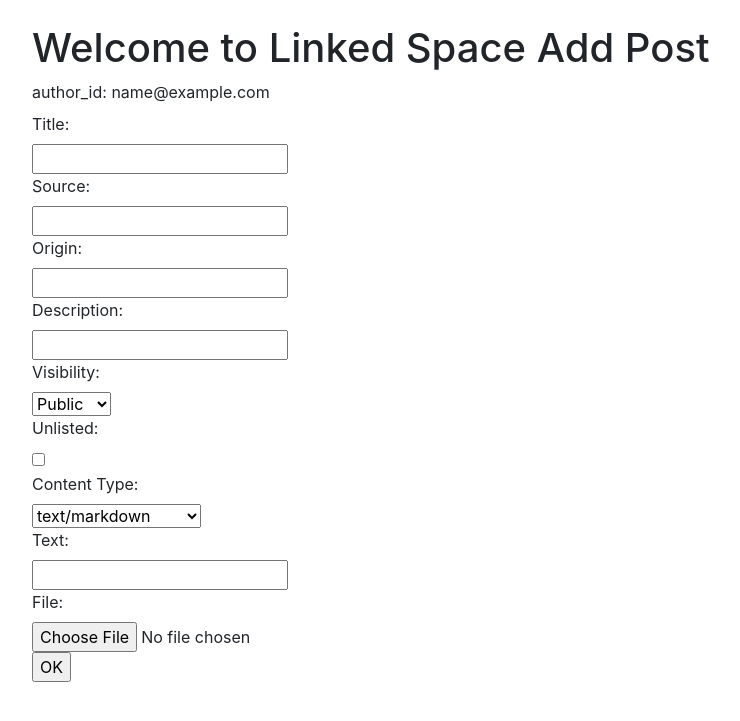
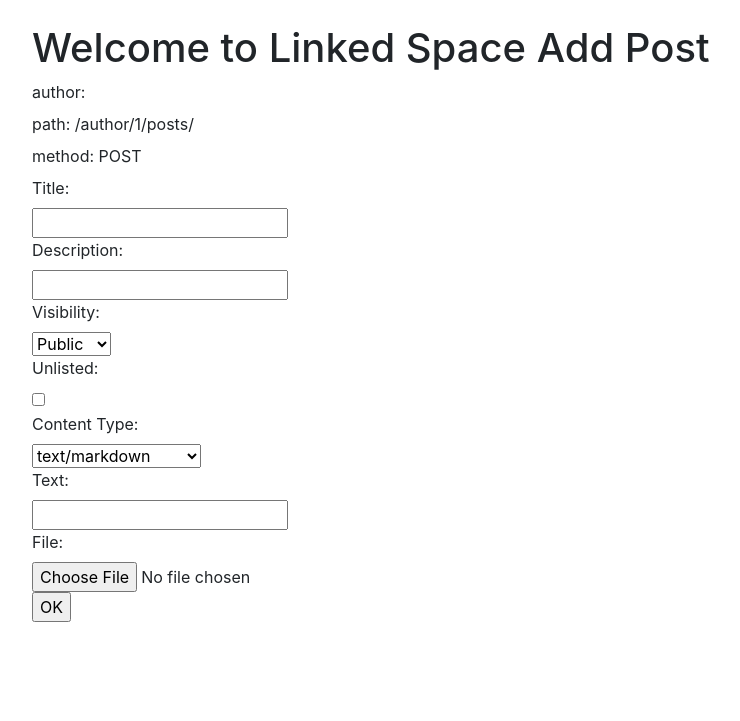
Before and after one commit to CMPUT404-Fa21-Organization/CMPUT404-Project-Social-Distribution, a Django app: page /author/1/posts/add_post/ in a window 1280 px wide. Shown: the part 56-777 px from the top of the page, without its empty margins (53-793 px from the left). Run offline with Django 3.2, Linux system fonts and the light colour scheme; the visitor is signed in with stand-in values (Sample User, id 1); some libraries are stand-ins or nearby versions.

Commit message:
Update Posts

```diff
--- a/CMPUT404Project/LinkedSpace/templates/LinkedSpace/Posts/add_post.html
+++ b/CMPUT404Project/LinkedSpace/templates/LinkedSpace/Posts/add_post.html
@@ -7,24 +7,20 @@
 {% block content %}
     <h1>Welcome to Linked Space Add Post</h1>
     {% if user.is_authenticated %}
-        <form action='' method="post" enctype="multipart/form-data">
+         <form action={{ path }} method= {{ method }} enctype="multipart/form-data">
             {% csrf_token %}
-            <label for="author_id">author_id: {{ user }}</label><br>
+            <label for="author">author: {{ name }}</label><br>
+            <label for="path">path: {{ path }}</label><br>
+            <label for="path">method: {{ method }}</label><br>
+
 
             <label for="Title">Title:</label><br>
             <input id="title" type="text" name="title"> <br>
-
-            <label for="source">Source:</label><br>
-            <input id="source" type="text" name="source"> <br>
-
-            <label for="Origin">Origin:</label><br>
-            <input id="origin" type="text" name="origin"><br>
 
             <label for="Description">Description:</label><br>
             <input id="description" type="text" name="description"><br>
 
             <label for="Visibility">Visibility:</label><br>
-            <!-- <input id="visibility" type="text" name="visibility"><br> -->
             {{ form.visibility }}<br>
 
             <label for="Unlisted">Unlisted:</label><br>
@@ -45,3 +41,4 @@
         <h3><a href={% url 'login' %} >Login</a></h3>
     {% endif %}
 {% endblock %}
+<!--{% url 'post' user.pk %} -->
--- a/CMPUT404Project/Posts/form.py
+++ b/CMPUT404Project/Posts/form.py
@@ -6,16 +6,14 @@ from django.db.models.deletion import CASCADE
 
 class PostForm(forms.Form):
     title = forms.CharField(max_length=200)
-    source = forms.CharField(max_length=200, required=False)
-    origin = forms.CharField(max_length=200, required=False)
     description = forms.CharField(max_length=500, required=False)
 
-    content_type = (("markdown", "text/markdown"),
-                    ("plain", "text/plain"),
-                    ("app", "application/base64"),
-                    ("png", "image/png;base64"),
-                    ("jpeg", "image/jpeg;base64"),
-                    ("html", "HTML"),
+    content_type = (("text/markdown", "text/markdown"),
+                    ("text/plain", "text/plain"),
+                    ("application/app", "application/base64"),
+                    ("image/png", "image/png;base64"),
+                    ("image/jpeg", "image/jpeg;base64"),
+                    ("HTML", "HTML"),
                     )
     contentType = forms.CharField(max_length=20, required=True,
             widget=forms.Select(choices=content_type))
--- a/CMPUT404Project/Posts/urls.py
+++ b/CMPUT404Project/Posts/urls.py
@@ -19,8 +19,10 @@ from .commentView import *
 
 urlpatterns = [
     path('', PostsList, name='postsHome'),
-    path('add_post/', add_Post, name='add_post'),
+    path('add_post/', PostsList, name='add_post'),
     path('<post_pk>/', PostDetail, name='post'),
+    path('<post_pk>/add_post/', PostDetail, name='add_post'),
     path('<post_pk>/add_comment/', add_Comment, name='add_comment'),
-    path('<post_pk>/comment/', commentListView, name='comment')
+    path('<post_pk>/comment/', commentListView, name='comment'),
+    path('<post_pk>/delete/', PostDetail, name='delete_post'),
 ]
--- a/CMPUT404Project/Posts/views.py
+++ b/CMPUT404Project/Posts/views.py
@@ -1,8 +1,8 @@
 from django.core import serializers
-from django.http.response import HttpResponse
+from django.http.response import Http404, HttpResponse, HttpResponseRedirect
 from django.utils import timezone
 from django.shortcuts import redirect, render
-import Posts
+from django.views.generic.base import RedirectView
 from rest_framework.decorators import api_view
 from rest_framework.response import Response
 from .serializers import PostSerializer
@@ -11,12 +11,8 @@ from .form import PostForm
 import json
 import uuid
 import re
-import base64
 import uuid
 import re
-from django.conf import settings
-import os
-import glob
 
 # Create your views here.
 # TODO Better CSS for Stream
@@ -49,105 +45,98 @@ def MyStreamView(request):
     return HttpResponse(render(request, template_name, context),status=200)
 
 
-@api_view(['GET',])
-def PostsList(request, auth_pk=None):
-    if auth_pk != None:
-        post = Post.objects.filter(author_id=auth_pk)
-    else:
-        post = Post.objects.all()
-    serializer = PostSerializer(post, many=True)
+def newPost(request, func, uid=None):
+    form = PostForm(request.POST, request.FILES)
+    if form.is_valid():
+        title = form.cleaned_data['title']
+        descirption = form.cleaned_data['description']
+        visibility = form.cleaned_data['visibility']
+        unlisted = form.cleaned_data['unlisted']
+        contentType = form.cleaned_data['contentType']
 
-    return Response(serializer.data)
+        if contentType in ["application/app", "image/png", "image/jpeg",]:
+            content = request.FILES['file'].read() #Inputfile
+        else:
+            content = form.cleaned_data["text"]
 
-@api_view(['GET',])
-def PostDetail(request, post_pk, auth_pk=None):
-    post = Post.objects.filter(post_pk=post_pk)
-    serializer = PostSerializer(post, many=True)
+        source = ""
+        origin = ""
+        author_id = request.user
+        author = json.loads(serializers.serialize('json', Author.objects.filter(id=request.user.id), fields=('type', 'id', 'host', 'url', 'github',)))[0]['fields']
+        published = timezone.now()
 
-    return Response(serializer.data)
-'''
-@api_view(['GET',])
-def comment(request, auth_pk, post_pk, comment_pk):
-    comment = Comments.objects.get(pk=comment_pk)
-    serializer = CommentSerializer(post, many=False)
-    return Response(serializer.data)
-'''
-
-def add_Post(request, auth_pk=None):
-    if request.method == "POST":
-        form = PostForm(request.POST, request.FILES)
-        if form.is_valid():
-            title = form.cleaned_data['title']
-            source = form.cleaned_data['source']
-            origin = form.cleaned_data['origin']
-            descirption = form.cleaned_data['description']
-            visibility = form.cleaned_data['visibility']
-            unlisted = form.cleaned_data['unlisted']
-            contentType = form.cleaned_data['contentType']
-
-            if contentType in ["app", "png", "jpeg", "html"]:
-                content = request.FILES['file'].read() #Inputfile
-            else:
-                content = form.cleaned_data["text"]
-
-            author_id = request.user
-            author = json.loads(serializers.serialize('json', Author.objects.filter(id=request.user.id), fields=('type', 'id', 'host', 'url', 'github',)))[0]['fields']
-            published = timezone.now()
-
-            # content = 'text plain'
-
+        if uid == None:
             r_uid = uuid.uuid4().hex
             uid = re.sub('-', '', r_uid)
+        id = request.user.id + '/posts/' + uid
+        comments_id = id + "/comments"
 
-            id = request.user.id + '/posts/' + uid
-            comments_id = id + "/comments"
+        posts = Post(pk=uid, id=id, author_id=author_id, author=author, title=title, source=source, origin=origin, description=descirption, contentType=contentType, count=0, size=10, visibility=visibility, unlisted=unlisted, published=published, content=content, comments=comments_id)
+        posts.save()
+        print(request.data)
+        print(func)
+        input()
 
-            posts = Post(pk=uid, id=id, author_id=author_id, author=author, title=title, source=source, origin=origin, description=descirption, contentType=contentType, count=0, size=10, visibility=visibility, unlisted=unlisted, published=published, content=content, comments=comments_id)
-            # comments = json.loads(serializers.serialize('json', Author.objects.filter(id=request.user.id), fields=('type', 'id', 'host', 'url', 'github',)))[0]['fields']
-            posts.save()
+        if func == PostsList:
+            print('PostsList')
+            return redirect(func)
+        else:
+            print('PostDetail')
+            return redirect(func, request.user.pk, uid)
 
-            return redirect(PostsList, request.user.pk)
+    else:
+        print(form.errors)
+        form = PostForm()
+        context = {'form': form, 'user':request.user, 'method':'PUT'}
+        return render(request, "LinkedSpace/Posts/add_post.html", context)
 
+
+@api_view(['GET', 'POST',])
+def PostsList(request, auth_pk=None):
+    if request.method == 'GET':
+        print('PostsList GET')
+        if request.get_full_path().split(' ')[0].split('/')[-2] == 'add_post':
+            form = PostForm()
+            path =  request.get_full_path()[:-9]
+            context = {'form': form, 'name':request.user.displayName, 'method':'POST', 'path':path}
+            return render(request, "LinkedSpace/Posts/add_post.html", context)
         else:
-            print(form.errors)
-    else:
-        form = PostForm()
-    return render(request, "LinkedSpace/Posts/add_post.html", {'form': form, 'user':request.user})
+            if auth_pk != None:
+                post = Post.objects.filter(author_id=auth_pk)
+            else:
+                post = Post.objects.all()
+            serializer = PostSerializer(post, many=True)
 
-'''
-@api_view(['GET',])
-def commentListView(request):
-    comment = Comments.objects.all()
-    serializer = PostSerializer(comment, many=True)
+            return Response(serializer.data)
+    elif request.method == 'POST':
+        print('PostsList POST')
+        return newPost(request, PostsList)
 
-def add_Comment(request, auth_pk, post_pk):
-    if request.method == "POST":
-        form = CommentForm(request.POST, request.FILES)
-        if form.is_valid():
-            size = form.cleaned_data['size']
-            unlisted = form.cleaned_data['unlisted']
-            published = timezone.now()
-            content = request.FILES['file'].read()
+@api_view(['GET', 'POST', 'PUT', 'DELETE', ])
+def PostDetail(request, post_pk=None, auth_pk=None):
+    if request.method == 'GET':
+        if request.get_full_path().split(' ')[0].split('/')[-2] == 'add_post':
+            form = PostForm()
+            path = request.get_full_path()[:-9]
+            context = {'form': form, 'name':request.user.displayName, 'method':'PUT', 'path':path}
+            return render(request, "LinkedSpace/Posts/add_post.html", context)
+        else:
+            post = Post.objects.filter(post_pk=post_pk)
+            serializer = PostSerializer(post, many=True)
 
-            author_id = request.user
-            author = json.loads(serializers.serialize('json', Author.objects.filter(id=request.user.id), fields=('type', 'id', 'host', 'url', 'github',)))[0]['fields']
+            return Response(serializer.data)
 
-            comments = Comments(author_id=author_id, author=author, size = 10, unlisted=unlisted)
-            comment_id = Posts.comments_id + '/' + Comments.pk
-            comments.save()
+    elif request.method == 'PUT':
+        print(request.get_full_path().split(' ')[0].split('/')[-3])
+        uid = request.get_full_path().split(' ')[0].split('/')[-3]
+        # return redirect(PostDetail, request.user.pk, uid)
+        return newPost(request, PostDetail, uid)
 
-            return redirect(commentListView)
-        else:
-            print(form.as_table, '\n')
-            print(form.errors)
-    else:
-        form = CommentForm()
-    return render(request, "LinkedSpace/Posts/add_comment.html", {'form': form, 'user':request.user.id})
-'''
+    elif request.method == 'DELETE':
+        post = Post.objects.get(pk=post_pk)
+        if post.author_id_id == request.user.pk:
+            post.delete()
+        return redirect('delete_post', post_pk)
 
-# class postList(generics.ListCreateAPIView):
-#     queryset = Post.objects.all()
-#     http_method_names = ['get']
-#     serializer_class = PostSerializer
-
-# postListView = postList.as_view()
+    elif request.method == 'POST':
+        pass
```
Also changed, not shown: CMPUT404Project/Posts/commentForm.py (+7 -7 lines), CMPUT404Project/Posts/commentModel.py (+6 -6 lines), CMPUT404Project/Posts/models.py (+8 -42 lines), CMPUT404Project/Author/migrations/0001_initial.py (deleted), CMPUT404Project/Author/migrations/0002_inbox_iposts.py (deleted), CMPUT404Project/Posts/migrations/0001_initial.py (deleted).
